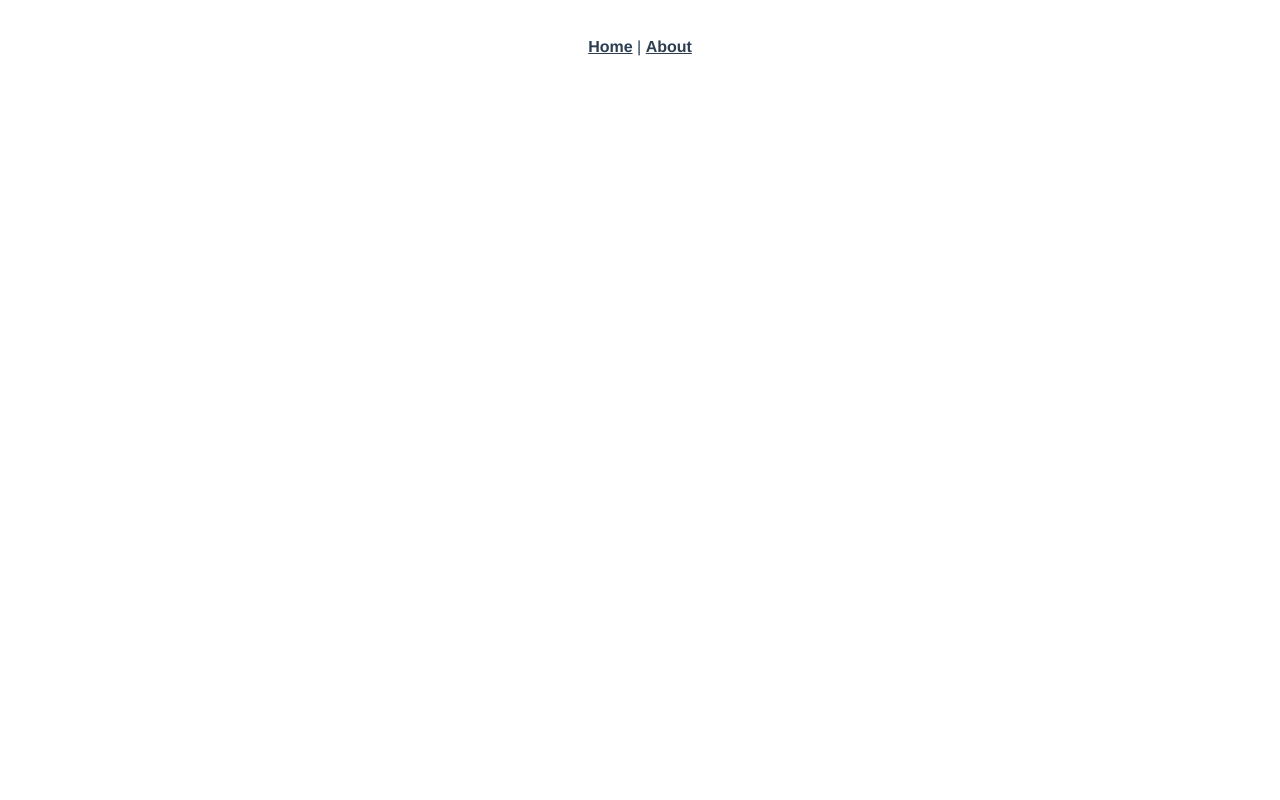
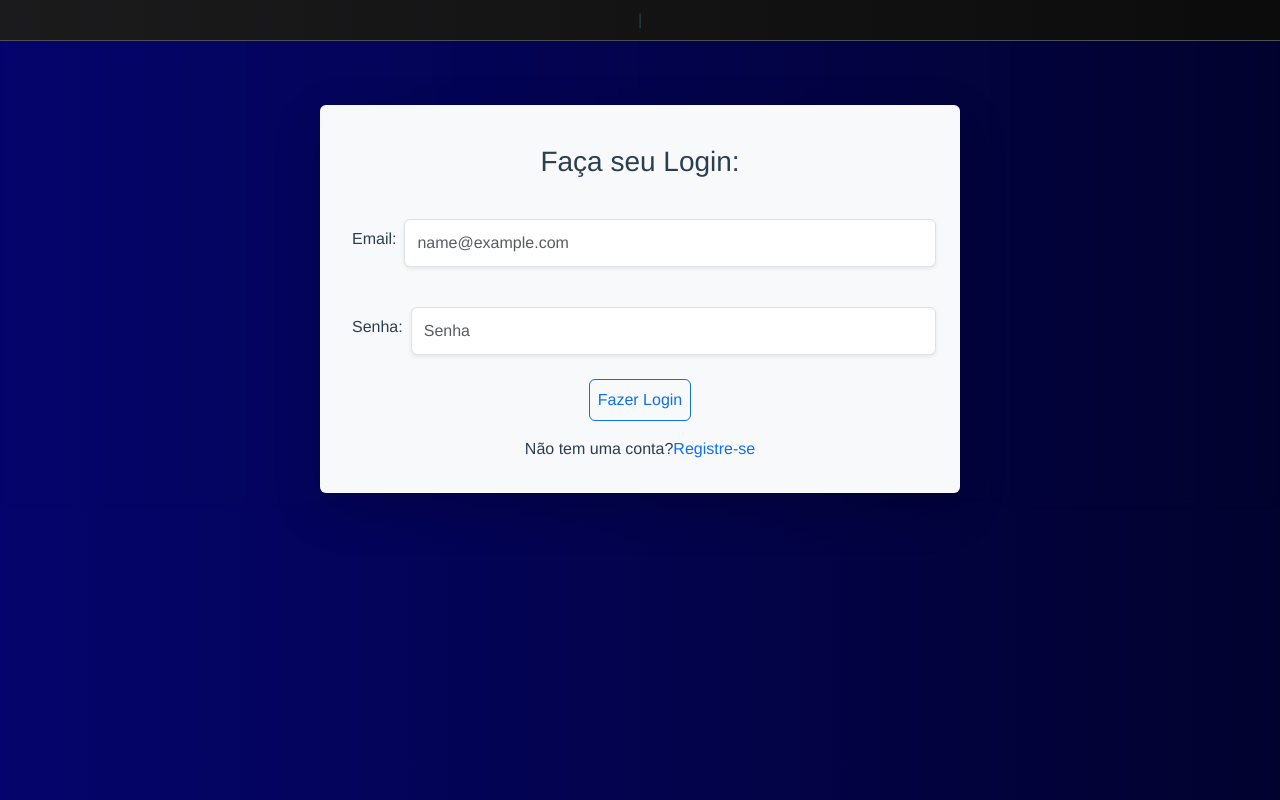
Before and after one commit to Samuellbsilva/MyPianoApp, a Vue app: page /Login in a window 1280 px wide. Built offline with nearby package versions, Linux system fonts and the light colour scheme.

Commit message:
Initial commit

```diff
--- a/public/index.html
+++ b/public/index.html
@@ -5,13 +5,16 @@
     <meta http-equiv="X-UA-Compatible" content="IE=edge">
     <meta name="viewport" content="width=device-width,initial-scale=1.0">
     <link rel="icon" href="<%= BASE_URL %>favicon.ico">
-    <title>mypiano</title>
+    <title>MyPiano</title>
+    <link href="https://cdn.jsdelivr.net/npm/bootstrap@5.3.3/dist/css/bootstrap.min.css" rel="stylesheet" integrity="sha384-QWTKZyjpPEjISv5WaRU9OFeRpok6YctnYmDr5pNlyT2bRjXh0JMhjY6hW+ALEwIH" crossorigin="anonymous">
   </head>
   <body>
     <noscript>
       <strong>We're sorry but mypiano doesn't work properly without JavaScript enabled. Please enable it to continue.</strong>
     </noscript>
+
     <div id="app"></div>
-    <!-- built files will be auto injected -->
+
+    <script src="https://cdn.jsdelivr.net/npm/bootstrap@5.3.3/dist/js/bootstrap.bundle.min.js" integrity="sha384-YvpcrYf0tY3lHB60NNkmXc5s9fDVZLESaAA55NDzOxhy9GkcIdslK1eN7N6jIeHz" crossorigin="anonymous"></script>
   </body>
 </html>
--- a/src/App.vue
+++ b/src/App.vue
@@ -1,13 +1,19 @@
 <template>
   <div id="app">
-    <div id="nav">
-      <router-link to="/">Home</router-link> |
-      <router-link to="/about">About</router-link>
-    </div>
+    <NavHome />
     <router-view />
   </div>
 </template>
 
+<script>
+import NavHome from './components/NavHome.vue'
+
+export default {
+  components: {
+    NavHome
+  }
+};
+</script>
 <style>
 #app {
   font-family: "Avenir", Helvetica, Arial, sans-serif;
--- a/src/components/HelloWorld.vue
+++ /dev/null
@@ -1,114 +0,0 @@
-<template>
-  <div class="hello">
-    <h1>{{ msg }}</h1>
-    <p>
-      For a guide and recipes on how to configure / customize this project,<br />
-      check out the
-      <a href="https://cli.vuejs.org" target="_blank" rel="noopener"
-        >vue-cli documentation</a
-      >.
-    </p>
-    <h3>Installed CLI Plugins</h3>
-    <ul>
-      <li>
-        <a
-          href="https://github.com/vuejs/vue-cli/tree/dev/packages/%40vue/cli-plugin-babel"
-          target="_blank"
-          rel="noopener"
-          >babel</a
-        >
-      </li>
-      <li>
-        <a
-          href="https://github.com/vuejs/vue-cli/tree/dev/packages/%40vue/cli-plugin-eslint"
-          target="_blank"
-          rel="noopener"
-          >eslint</a
-        >
-      </li>
-    </ul>
-    <h3>Essential Links</h3>
-    <ul>
-      <li>
-        <a href="https://vuejs.org" target="_blank" rel="noopener">Core Docs</a>
-      </li>
-      <li>
-        <a href="https://forum.vuejs.org" target="_blank" rel="noopener"
-          >Forum</a
-        >
-      </li>
-      <li>
-        <a href="https://chat.vuejs.org" target="_blank" rel="noopener"
-          >Community Chat</a
-        >
-      </li>
-      <li>
-        <a href="https://twitter.com/vuejs" target="_blank" rel="noopener"
-          >Twitter</a
-        >
-      </li>
-      <li>
-        <a href="https://news.vuejs.org" target="_blank" rel="noopener">News</a>
-      </li>
-    </ul>
-    <h3>Ecosystem</h3>
-    <ul>
-      <li>
-        <a href="https://router.vuejs.org" target="_blank" rel="noopener"
-          >vue-router</a
-        >
-      </li>
-      <li>
-        <a href="https://vuex.vuejs.org" target="_blank" rel="noopener">vuex</a>
-      </li>
-      <li>
-        <a
-          href="https://github.com/vuejs/vue-devtools#vue-devtools"
-          target="_blank"
-          rel="noopener"
-          >vue-devtools</a
-        >
-      </li>
-      <li>
-        <a href="https://vue-loader.vuejs.org" target="_blank" rel="noopener"
-          >vue-loader</a
-        >
-      </li>
-      <li>
-        <a
-          href="https://github.com/vuejs/awesome-vue"
-          target="_blank"
-          rel="noopener"
-          >awesome-vue</a
-        >
-      </li>
-    </ul>
-  </div>
-</template>
-
-<script>
-export default {
-  name: "HelloWorld",
-  props: {
-    msg: String
-  }
-};
-</script>
-
-<!-- Add "scoped" attribute to limit CSS to this component only -->
-<style scoped>
-h3 {
-  margin: 40px 0 0;
-}
-ul {
-  list-style-type: none;
-  padding: 0;
-}
-li {
-  display: inline-block;
-  margin: 0 10px;
-}
-a {
-  color: #42b983;
-}
-</style>
--- /dev/null
+++ b/src/components/NavHome.vue
@@ -0,0 +1,62 @@
+
+<template>
+
+
+    <nav class="navbar  border-bottom border-body" data-bs-theme="dark">
+
+  <div class="container-fluid justify-content-center">
+    <a v-if="isNotHomePage" class="navbar-brand" href=""><router-link to="/">MyPiano</router-link></a>
+
+
+ | <ul v-if="isNotHomePage" class="navbar-nav flex-row">
+    <li class="nav-item m-2">
+
+        <button type="button" class="btn btn-outline-primary"><router-link to="/Login">Login</router-link></button>
+        </li>
+        <li class="nav-item m-2">
+
+          <button type="button" class="btn btn-outline-primary"><router-link to="/Register">Registro</router-link></button>
+
+        </li>
+    </ul>
+  </div>
+</nav>
+
+  </template>
+
+
+<script>
+export default {
+  computed: {
+    isNotHomePage() {
+
+      return this.$route.path !== '/Login' && this.$route.path !== '/Register';
+    },
+    isHomePage() {
+
+      return this.$route.path ==='/Login' && this.$route.path === '/Register';
+    }
+},
+
+
+}
+</script>
+<style>
+    @keyframes gradient {
+    0%{background-position:0% 50%}
+    50%{background-position:100% 50%}
+    100%{background-position:0% 50%}
+}
+
+nav{
+
+      background: linear-gradient(90deg, rgba(2,0,36,1) 0%, rgb(40, 40, 42) 35%, rgb(0, 0, 0) 100%);
+  background-size: 400% 400%;
+  animation: gradient 8s linear infinite;
+
+}
+/* Remove underline from Bootstrap links globally */
+*{
+  text-decoration: none !important;
+}
+</style>
--- a/src/router.js
+++ b/src/router.js
@@ -1,7 +1,8 @@
 import Vue from "vue";
 import Router from "vue-router";
 import Home from "./views/Home.vue";
-
+import Login from "./views/Login.vue";
+import Register from "./views/Register.vue";
 Vue.use(Router);
 
 export default new Router({
@@ -14,13 +15,14 @@ export default new Router({
       component: Home
     },
     {
-      path: "/about",
-      name: "about",
-      // route level code-splitting
-      // this generates a separate chunk (about.[hash].js) for this route
-      // which is lazy-loaded when the route is visited.
-      component: () =>
-        import(/* webpackChunkName: "about" */ "./views/About.vue")
+      path: "/Login",
+      name: "Login",
+      component: Login
+    },
+    {
+      path: "/Register",
+      name: "Register",
+      component: Register
     }
   ]
 });
--- a/src/views/About.vue
+++ /dev/null
@@ -1,5 +0,0 @@
-<template>
-  <div class="about">
-    <h1>This is an about page</h1>
-  </div>
-</template>
--- a/src/views/Home.vue
+++ b/src/views/Home.vue
@@ -1,18 +1,12 @@
 <template>
-  <div class="home">
-    <img alt="Vue logo" src="../assets/logo.png" />
-    <HelloWorld msg="Welcome to Your Vue.js App" />
-  </div>
+
 </template>
 
 <script>
 // @ is an alias to /src
-import HelloWorld from "@/components/HelloWorld.vue";
+
 
 export default {
-  name: "home",
-  components: {
-    HelloWorld
-  }
+
 };
 </script>
--- /dev/null
+++ b/src/views/Login.vue
@@ -0,0 +1,33 @@
+
+<template>
+
+<main  class=" d-flex flex-column mt-5 justify-content-center align-items-center pt-3 pb-3 ">
+
+  <form action="" class="rounded bg-light w-50 shadow-lg pt-3 pb-3 align-items-center">
+
+    <h3 class="pt-4 pb-3">Faça seu Login:</h3>
+    <div class=" d-flex flex-rown p-3 m-2">
+    <label for="formGroupExampleInput" class="form-label  p-2">Email:</label>
+    <input type="text" class="form-control shadow-sm" id="formGroupExampleInput" placeholder="name@example.com">
+  </div>
+  <div class=" d-flex flex-rown p-3 m-2">
+    <label for="formGroupExampleInput2" class="form-label p-2 ">Senha:</label>
+    <input type="text" class="form-control shadow-sm " id="formGroupExampleInput2" placeholder="Senha">
+
+  </div>
+  <button type="submit" class="btn btn-outline-primary p-2 mb-3">Fazer Login</button>
+
+  <p>Não tem uma conta?<router-link to="/Register">Registre-se</router-link></p>
+</form>
+</main>
+
+</template>
+
+<style>
+
+body{
+
+  backdrop-filter: blur(5px);
+  background-color: rgb(22, 71, 116);
+}
+</style>
--- /dev/null
+++ b/src/views/Register.vue
@@ -0,0 +1,37 @@
+<template>
+
+  <main  class=" d-flex flex-column mt-5 justify-content-center align-items-center pt-3 pb-3 ">
+
+    <form action="" class=" bg-light w-50 shadow-lg pt-3 pb-3 align-items-center rounded">
+
+      <h3 class="pt-4 pb-3">Registre-se:</h3>
+      <div class=" d-flex flex-rown p-3 m-2">
+      <label for="formGroupExampleInput" class="form-label  p-2">Email:</label>
+      <input type="text" class="form-control shadow-sm" id="formGroupExampleInput" placeholder="name@example.com">
+    </div>
+    <div class=" d-flex flex-rown p-3 m-2">
+      <label for="formGroupExampleInput2" class="form-label p-2 ">Senha:</label>
+      <input type="text" class="form-control shadow-sm " id="formGroupExampleInput2" placeholder="Senha">
+
+    </div>
+    <button type="submit" class="btn btn-outline-primary p-2 mb-3">Registrar-se</button>
+
+    <p>Já tem uma conta?<router-link to="/Login">Fazer Login</router-link></p>
+  </form>
+  </main>
+
+  </template>
+
+  <style>
+
+  @keyframes gradient {
+    0%{background-position:0% 50%}
+    50%{background-position:100% 50%}
+    100%{background-position:0% 50%}
+}
+  body{
+    background: linear-gradient(90deg, rgba(2,0,36,1) 0%, rgb(6, 6, 161) 35%, rgb(0, 0, 0) 100%);
+  background-size: 400% 400%;
+  animation: gradient 8s linear infinite;
+  }
+  </style>
```
Also changed, not shown: src/views/HomePage.vue (added).
